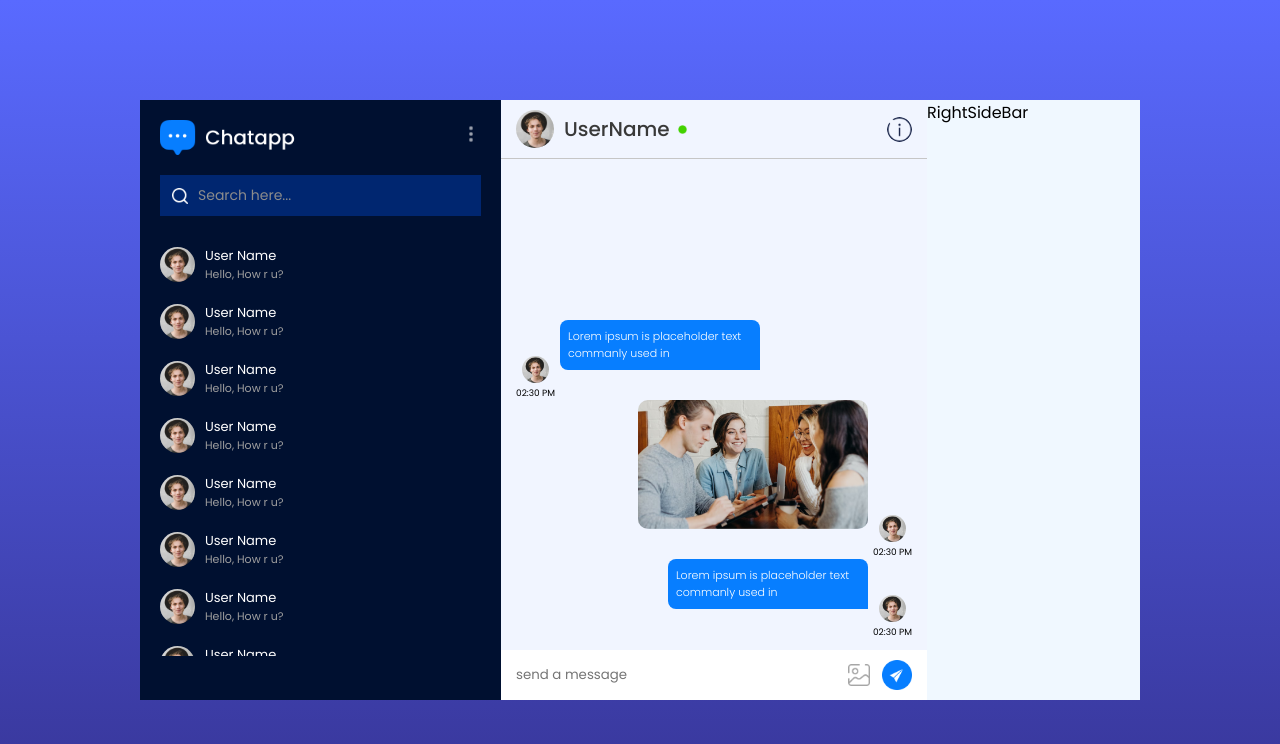
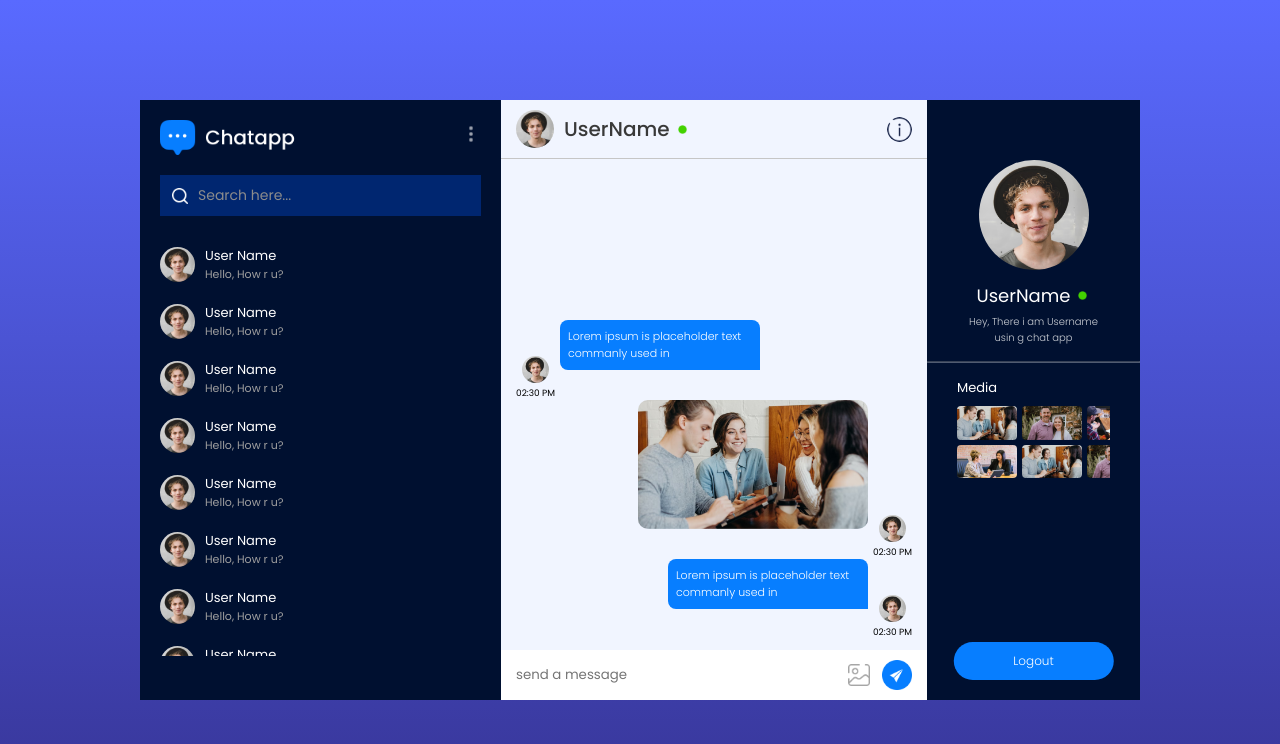
Before and after one commit to Addhyan01/Realtime_chating_app, a React (Vite) app: page /chat in a window 1280 px wide. Shown: the top 744 px of the page. Built offline with nearby package versions, Linux system fonts and the light colour scheme.

Commit message:
right userprofil  Ui is ready

```diff
--- a/src/component/RightSideBar/RightSideBar.css
+++ b/src/component/RightSideBar/RightSideBar.css
@@ -0,0 +1,77 @@
+.rs{
+    color: white;
+    background: #001030;
+    position: relative;
+    height: 75vh;
+    overflow-y: scroll;
+
+}
+.rs-profile{
+    padding-top: 60px;
+    text-align: center;
+    max-width: 70%;
+    margin: auto;
+
+}
+.rs-profile img{
+    width: 110px;
+    aspect-ratio: 1/1;
+    border-radius: 50%;
+
+}
+.rs-profile h3{
+    font-size: 18px;
+    font-weight: 400;
+    display: flex;
+    align-items: center;
+    justify-content: center;
+    gap: 5px;
+    margin: 5px 0px;
+
+
+}
+.rs-profile p{
+    font-size: 10px;
+    opacity: 80%;
+    font-weight: 300;
+}
+.rs hr{
+    border-color:  #ffffff50;
+    margin: 15px 0px;
+
+}
+.rs-media{
+    padding: 0px 30px;
+    font-size: 13px;
+
+
+}
+.rs-media div{
+    max-height: 180px;
+    overflow-y: scroll;
+    display: grid;
+    grid-template-columns: 1fr 1fr 1fr;
+    gap: 5px;
+    margin-top: 8px;
+}
+
+.rs-media div img{
+    width: 60px;
+    border-radius: 4px;
+    cursor: pointer;
+
+}
+.rs button{
+    position: absolute;
+    bottom: 20px;
+    left: 50%;
+    transform: translateX(-50%);
+    background: #077EFF;
+    color: white;
+    border: none;
+    font-size: 12px;
+    font-weight: 300;
+    padding: 10px 60px;
+    border-radius: 20px;
+    cursor: pointer;
+}
--- a/src/component/RightSideBar/RightSideBar.jsx
+++ b/src/component/RightSideBar/RightSideBar.jsx
@@ -1,9 +1,30 @@
 import React from 'react'
 import "./RightSideBar.css"
+import assets from '../../assets/assets'
 
 const RightSideBar = () => {
   return (
-    <div>RightSideBar</div>
+    <div className='rs'>
+      <div className='rs-profile'>
+        <img src={assets.profile_img} alt="" />
+        <h3>UserName <img src={assets.green_dot} alt=""className='dot'/></h3>
+        <p>Hey, There i am Username usin g chat app</p>
+      </div>
+      <hr />
+      <div className='rs-media'>
+        <p>Media</p>
+        <div>
+          <img src={assets.pic1} alt="" />
+          <img src={assets.pic2} alt="" />
+          <img src={assets.pic3} alt="" />
+          <img src={assets.pic4} alt="" />
+          <img src={assets.pic1} alt="" />
+          <img src={assets.pic2} alt="" />
+        </div>
+
+      </div>
+      <button>Logout</button>
+    </div>
   )
 }
 
```
